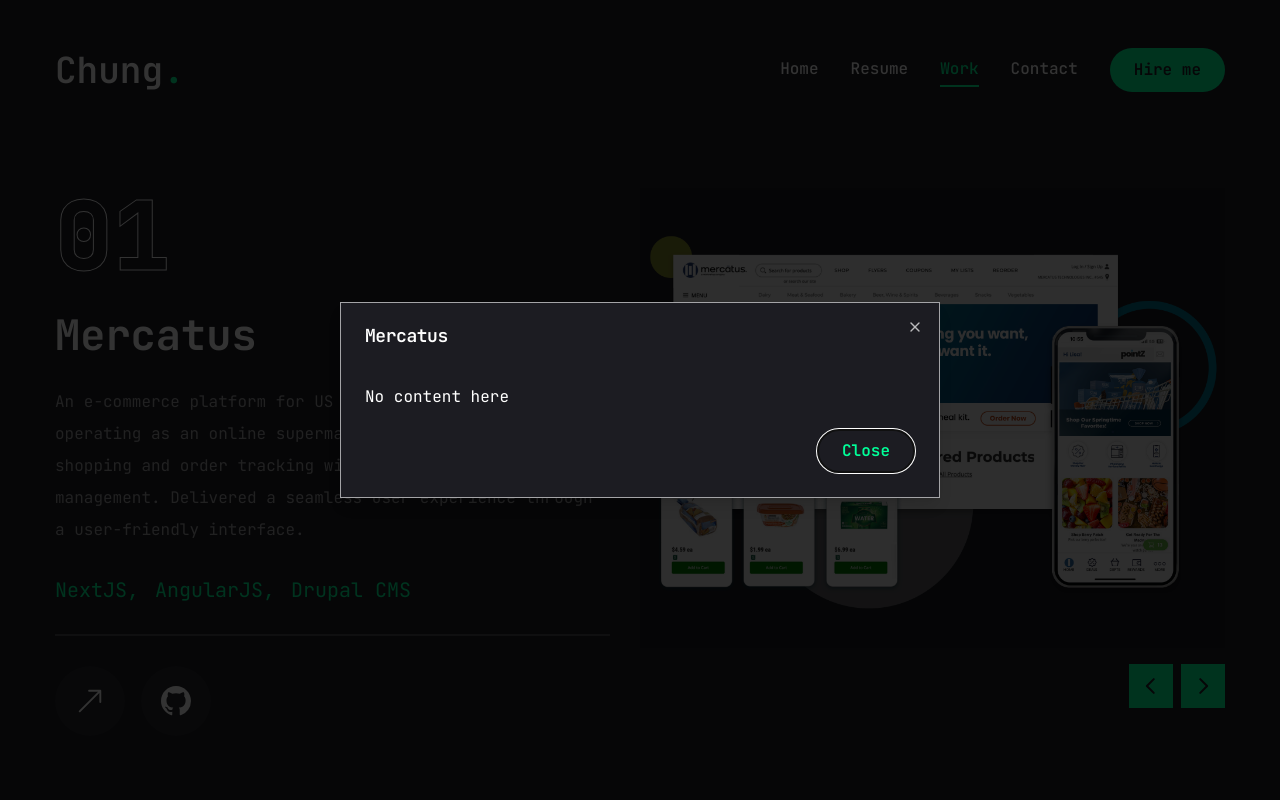
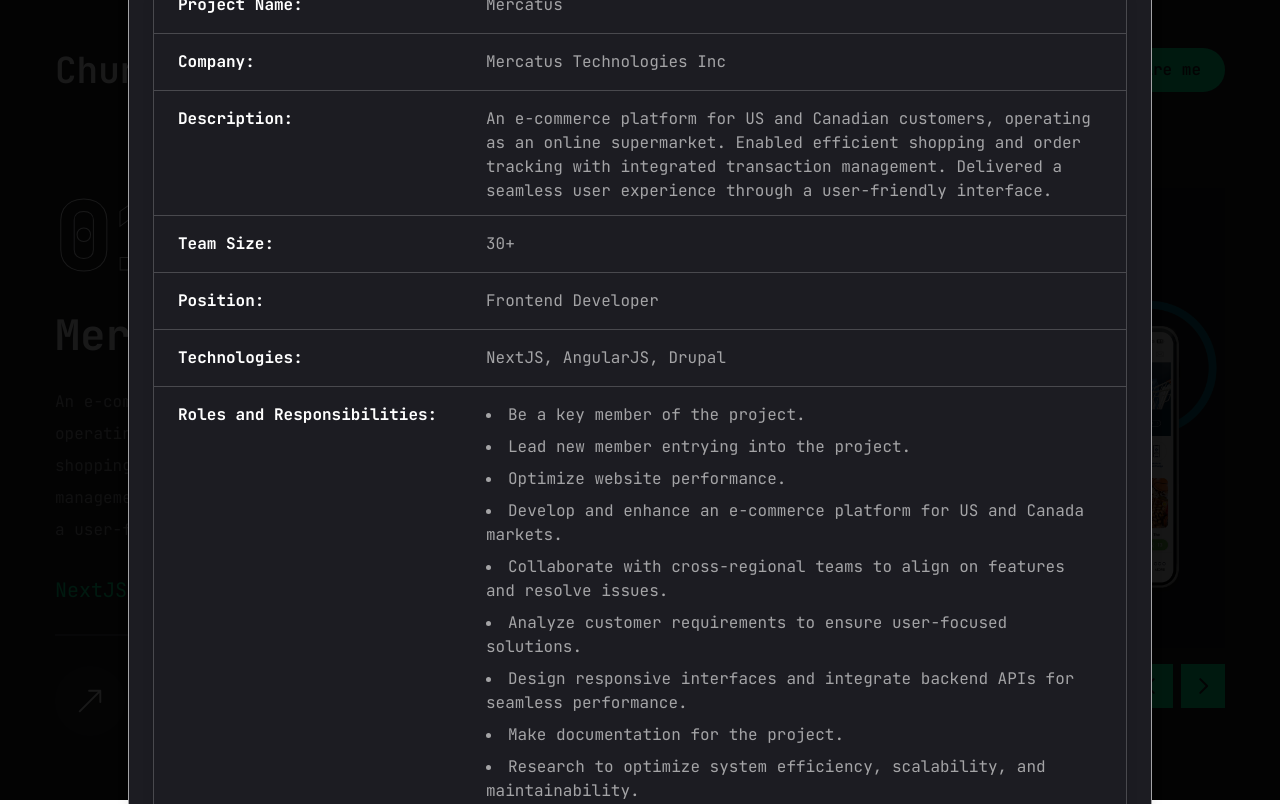
Before and after one commit to linhuachung/portfolio, a Next.js app: page /work in a window 1280 px wide. Both pictures are taken after a click on the element "Mercatus". Built offline with nearby package versions, Linux system fonts and the light colour scheme.

Commit message:
ad new feature for dialog

```diff
--- a/app/resume/data.js
+++ b/app/resume/data.js
@@ -50,21 +50,45 @@
             company: "Mercatus Technologies",
             position: "Frontend Developer",
             duration: "03/2024 - Present",
-            link: "https://www.linkedin.com/company/mercatus-technologies-inc-/posts/?feedView=all"
+            link: "https://www.linkedin.com/company/mercatus-technologies-inc-/posts/?feedView=all",
+            info: {
+                duration: "03/2024 - Present",
+                "rolesAndResponsibilities": [
+                    "Key contributor, lead new member.",
+                    "Develop web application user interfaces using HTML, CSS and JavaScript.",
+                    "Collaborate with over 30 members to ensure product quality and efficiency.",
+                ]
+            }
         },
         {
             company: "BAP IT Co., JSC",
             position: "Fullstack Developer",
             duration: "02/2022- 02/2024",
-            link: "https://www.linkedin.com/company/bap-it-jsc/"
+            link: "https://www.linkedin.com/company/bap-it-jsc/",
+            info: {
+                duration: "02/2022- 02/2024",
+                "rolesAndResponsibilities": [
+                    "Key contributor.",
+                    "Develop both Frontend and Backend for web applications using JavaScript, NodeJS and ReactJS.",
+                    "Analyze and provide solutions directly for customers.",
+                    "Collaborate with over 10 members to ensure product quality and efficiency."
+                ]
+            }
         },
         {
             company: " FPT Software",
             position: "Frontend Developer",
             duration: "09/2021- 01/2022",
-            link: "https://www.linkedin.com/company/fpt-software/posts/?feedView=all"
+            link: "https://www.linkedin.com/company/fpt-software/posts/?feedView=all",
+            info: {
+                duration: "09/2021- 01/2022",
+                "rolesAndResponsibilities": [
+                    "Develop internal applications for managing customer information.",
+                    "Develop UIs using HTML, CSS, JavaScript, and Websqure5.",
+                ]
+            }
         },
-    ]
+    ],
 }
 
 export const education = {
@@ -93,7 +117,7 @@
             file: "/assets/files/BangDaiHọc_LinHuaChung.pdf",
             duration: "2016 - 2021"
         },
-    ]
+    ],
 }
 
 export const skills = {
--- /dev/null
+++ b/app/work/components/ProjectInfo.jsx
@@ -0,0 +1,91 @@
+import React from "react";
+import {cn} from "@/lib/utils";
+
+function Title({children}) {
+    return <div className="text-white font-bold">{children}</div>;
+}
+
+function Info({children}) {
+    return <div className="col-span-2 text-white/60 text-base">{children}</div>;
+}
+
+function Row({children, className}) {
+    return (
+        <div
+            className={cn(
+                "grid grid-cols-1 sm:grid-cols-3 border-b border-white/20 px-6 py-3 items-baseline",
+                className
+            )}
+        >
+            {children}
+        </div>
+    )
+}
+
+function ProjectInfo({info}) {
+    const {
+        projectName,
+        company,
+        projectDescription,
+        teamSize,
+        position,
+        technologies,
+        rolesAndResponsibilities
+    } = info
+    return (
+        <div className="bg-primary border border-white/20 shadow-lg rounded-2xl mb-6">
+            <div className="grid">
+                {projectName && (
+                    <Row>
+                        <Title>Project Name:</Title>
+                        <Info>{projectName}</Info>
+                    </Row>
+                )}
+                {company && (
+                    <Row>
+                        <Title>Company:</Title>
+                        <Info>{company}</Info>
+                    </Row>
+                )}
+                {projectDescription && (
+                    <Row>
+                        <Title>Description:</Title>
+                        <Info>{projectDescription}</Info>
+                    </Row>
+                )}
+                {teamSize && (
+                    <Row>
+                        <Title>Team Size:</Title>
+                        <Info>{teamSize}</Info>
+                    </Row>
+                )}
+                {position && (
+                    <Row>
+                        <Title>Position:</Title>
+                        <Info>{position}</Info>
+                    </Row>
+                )}
+                {teamSize && (
+                    <Row>
+                        <Title>Technologies:</Title>
+                        <Info>{technologies.join(", ")}</Info>
+                    </Row>
+                )}
+                {rolesAndResponsibilities && (
+                    <Row className="border-b-0">
+                        <Title>Roles and Responsibilities:</Title>
+                        <Info>
+                            <ul className="list-disc list-inside">
+                                {rolesAndResponsibilities.map((role, index) => (
+                                    <li className="mb-2" key={index}>{role}</li>
+                                ))}
+                            </ul>
+                        </Info>
+                    </Row>
+                )}
+            </div>
+        </div>
+    );
+}
+
+export default ProjectInfo;
--- a/app/work/data.js
+++ b/app/work/data.js
@@ -20,6 +20,26 @@
         image: '/assets/work/mercatus.png',
         live: 'https://shop.mercatus.com/',
         github: '',
+        info: {
+            "projectName": "Mercatus",
+            "duration": "03/2024 - Present",
+            "company": "Mercatus Technologies Inc",
+            "projectDescription": "An e-commerce platform for US and Canadian customers, operating as an online supermarket. Enabled efficient shopping and order tracking with integrated transaction management. Delivered a seamless user experience through a user-friendly interface.",
+            "teamSize": "30+",
+            "position": "Frontend Developer",
+            "technologies": ["NextJS", "AngularJS", "Drupal"],
+            "rolesAndResponsibilities": [
+                "Be a key member of the project.",
+                "Lead new member entrying into the project.",
+                "Optimize website performance.",
+                "Develop and enhance an e-commerce platform for US and Canada markets.",
+                "Collaborate with cross-regional teams to align on features and resolve issues.",
+                "Analyze customer requirements to ensure user-focused solutions.",
+                "Design responsive interfaces and integrate backend APIs for seamless performance.",
+                "Make documentation for the project.",
+                "Research to optimize system efficiency, scalability, and maintainability."
+            ]
+        },
     },
     {
         num: "02",
@@ -42,6 +62,22 @@
         image: '/assets/work/droneX.png',
         live: '',
         github: '',
+        info: {
+            "projectName": "DroneX",
+            "duration": "02/2023 - 02/2024",
+            "company": "BAPTICo., JSC",
+            "projectDescription": "A comprehensive project aimed at monitoring and managing legal flight zones for drones in the Japanese market. It includes features such as viewing legally designated flight zones and registering for Flycam flight licenses.",
+            "teamSize": "9+",
+            "position": "Frontend Developer",
+            "technologies": ["ReactJS", "Redux Toolkits", "AntDesign"],
+            "rolesAndResponsibilities": [
+                "Develop foundational aspects and conceptualize interface design.",
+                "Collaborate with team to analyze features and ensure proper data flow.",
+                "Design user interfaces from mockups, focusing on intuitive and aesthetic principles.",
+                "Integrate backend APIs to enhance user experience.",
+                "Research and build efficient, scalable, and maintainable source code."
+            ]
+        }
     },
     {
         num: "03",
@@ -72,6 +108,22 @@
         image: '/assets/work/bintech.avif',
         live: '',
         github: '',
+        info: {
+            "projectName": "Bintech",
+            "duration": "02/2022 - 01/2023",
+            "company": "BAPTICo., JSC",
+            "projectDescription": "A green environmental project in the Japanese market, primarily serving Japanese customers. It allows users to order garbage trucks to handle industrial waste.",
+            "teamSize": "5+",
+            "position": "Fullstack Developer",
+            "technologies": ["ReactJS", "Redux Saga", "Sass", "AntDesign", "NodeJS", "ExpressJS"],
+            "rolesAndResponsibilities": [
+                "Analyze customer needs and collaborate with teams to devise solutions.",
+                "Develop and maintain features, integrate APIs, and resolve issues efficiently.",
+                "Design and manage backend systems, database schemas, and server-side logic.",
+                "Debug and optimize performance while ensuring security and scalability.",
+                "Collaborate with frontend developers for seamless integration."
+            ]
+        },
     },
     {
         num: "04",
@@ -101,5 +153,21 @@
         image: '/assets/work/shinhanbank.jpg',
         live: '',
         github: '',
+        info: {
+            "projectName": "Shinhan Bank",
+            "duration": "10/2021 - 01/2022",
+            "company": "FPT Software",
+            "projectDescription": "Developed an internal application to improve operational efficiency by streamlining customer information management. Enabled seamless data entry and enhanced customer relationship management. Facilitated effective communication and data management within the organization.",
+            "teamSize": "11+",
+            "position": "Frontend Developer, Business Analyst",
+            "technologies": ["HTML", "CSS", "JavaScript", "Java Core", "WebSquare5"],
+            "rolesAndResponsibilities": [
+                "Analyze customer needs and collaborate with teams to develop effective solutions.",
+                "Assess input screen functions and report issues for resolution.",
+                "Maintain and develop features based on customer requests, ensuring efficiency.",
+                "Integrate backend APIs for seamless functionality.",
+                "Research and build efficient, error-free source code."
+            ]
+        }
     },
 ]
--- a/components/DialogDocument.jsx
+++ b/components/DialogDocument.jsx
@@ -9,14 +9,14 @@
 import {useState} from "react";
 import {Button} from "@/components/ui/button";
 import {cn} from "@/lib/utils";
+import ProjectInfo from "@/app/work/components/ProjectInfo";
 
-export function DialogDocument({styledTitle, file, title, content}) {
+export function DialogDocument({styledTitle, contentSyled, file, title, content}) {
     const [open, setOpen] = useState(false);
-
     const handleOpenChange = (isOpen) => {
         setOpen(isOpen);
     };
-
+    console.log(content)
     return (
         <Dialog open={open} onOpenChange={handleOpenChange}>
             <DialogTrigger asChild>
@@ -30,9 +30,17 @@
                     {title}
                 </p>
             </DialogTrigger>
-            <DialogContent className="max-w-[375px] sm:max-w-[600px] bg-primary rounded-md">
+            <DialogContent className={
+                cn(
+                    "max-w-[375px] sm:max-w-[600px] bg-primary rounded-md",
+                    contentSyled
+                )
+            }>
                 <DialogHeader>
                     <DialogTitle>{title}</DialogTitle>
+                    {content && (
+                        <p className="text-white/60 text-base">{content.duration}</p>
+                    )}
                 </DialogHeader>
                 <div className="mt-5">
                     {file && (
@@ -42,13 +50,10 @@
                         />
                     )}
                     {content && (
-                        <iframe
-                            src={`${file}#toolbar=0`}
-                            className="h-[400px] w-full sm:min-h-[760px] border-none"
-                        />
+                        <ProjectInfo info={content}/>
                     )}
                     {!content && !file && (
-                        <div>No content here</div>
+                        <div>No content found!!</div>
                     )}
                 </div>
                 <DialogFooter>
--- a/components/ui/dialog.jsx
+++ b/components/ui/dialog.jsx
@@ -18,7 +18,8 @@
     <DialogPrimitive.Overlay
         ref={ref}
         className={cn(
-            "fixed inset-0 z-50 bg-black/80  data-[state=open]:animate-in data-[state=closed]:animate-out data-[state=closed]:fade-out-0 data-[state=open]:fade-in-0",
+            "fixed inset-0 z-50 bg-black/90  data-[state=open]:animate-in" +
+            " data-[state=closed]:animate-out data-[state=closed]:fade-out-0 data-[state=open]:fade-in-0",
             className
         )}
         {...props} />
@@ -31,9 +32,17 @@
         <DialogPrimitive.Content
             ref={ref}
             className={cn(
-                "fixed left-[50%] top-[50%] z-50 grid w-full max-w-lg translate-x-[-50%]" +
+                "rounded-2xl fixed left-[50%] top-[50%] z-50 grid w-full max-w-lg" +
+                " translate-x-[-50%]" +
                 " translate-y-[-50%] gap-4 border border-white/60 bg-white p-6 shadow-lg" +
-                " duration-200 data-[state=open]:animate-in data-[state=closed]:animate-out data-[state=closed]:fade-out-0 data-[state=open]:fade-in-0 data-[state=closed]:zoom-out-95 data-[state=open]:zoom-in-95 data-[state=closed]:slide-out-to-left-1/2 data-[state=closed]:slide-out-to-top-[48%] data-[state=open]:slide-in-from-left-1/2 data-[state=open]:slide-in-from-top-[48%] sm:rounded-lg dark:border-slate-800 dark:bg-slate-950",
+                " duration-200 data-[state=open]:animate-in data-[state=closed]:animate-out" +
+                " data-[state=closed]:fade-out-0 data-[state=open]:fade-in-0" +
+                " data-[state=closed]:zoom-out-95 data-[state=open]:zoom-in-95" +
+                " data-[state=closed]:slide-out-to-left-1/2" +
+                " data-[state=closed]:slide-out-to-top-[48%]" +
+                " data-[state=open]:slide-in-from-left-1/2" +
+                " data-[state=open]:slide-in-from-top-[48%] sm:rounded-2xl dark:border-slate-800" +
+                " dark:bg-slate-950",
                 className
             )}
             {...props}>
```
Also changed, not shown: app/resume/page.jsx (+6 -1 lines), app/work/page.jsx (+7 -1 lines).
